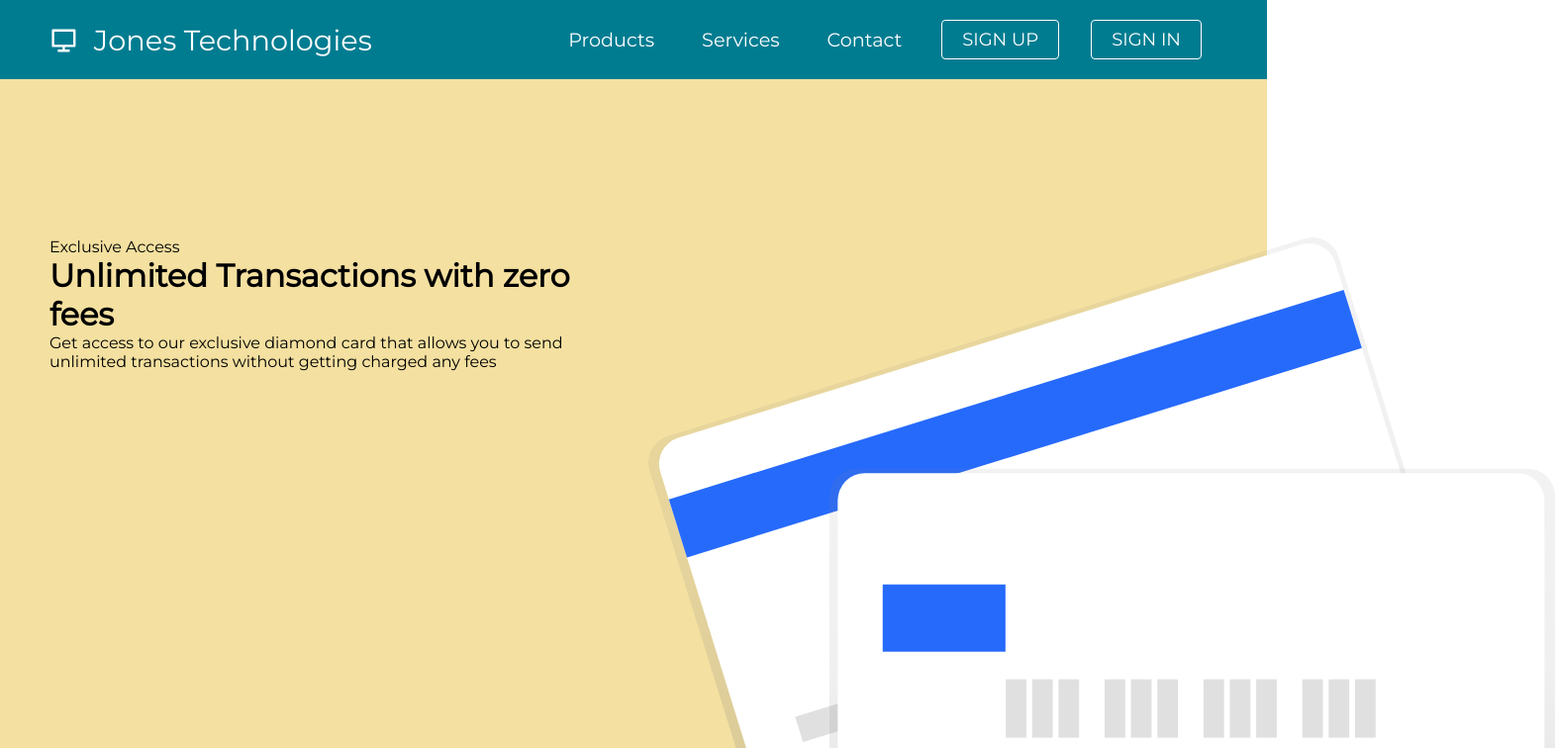
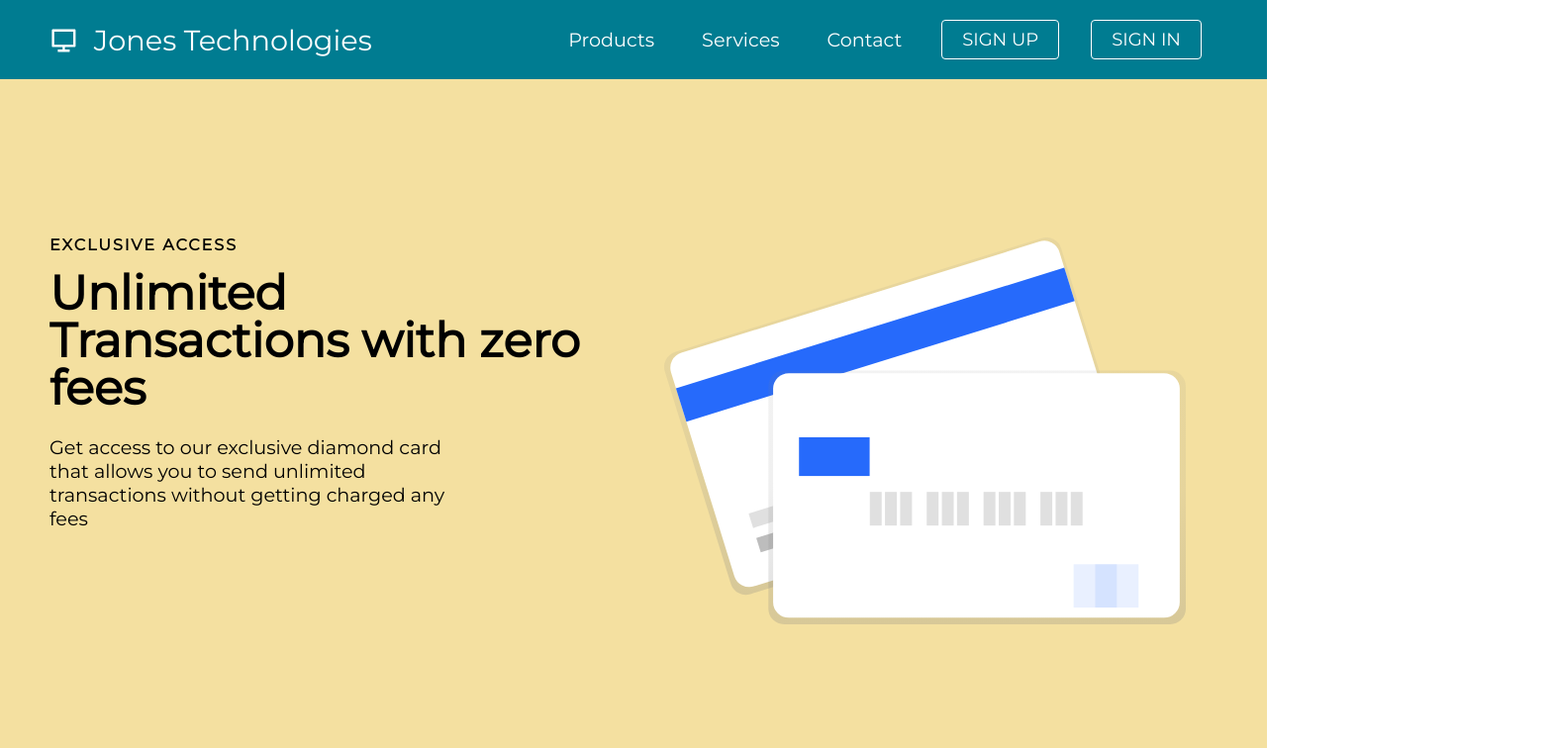
Before and after one commit to PunitorX/tech-commerce, a React (Create React App) app: page / in a window 1280 px wide. Shown: the top 756 px of the page at 99% size, 1571 px wide, since content can reach past the window. Built offline with nearby package versions, Linux system fonts and the light colour scheme.

Commit message:
'changed project name'

```diff
--- a/package.json
+++ b/package.json
@@ -1,5 +1,5 @@
 {
-  "name": "jones-tech",
+  "name": "tech-commerce",
   "version": "0.1.0",
   "private": true,
   "dependencies": {
--- a/src/components/HeroSection.css
+++ b/src/components/HeroSection.css
@@ -32,3 +32,72 @@
     max-width: 50%;
     flex-basis: 50%;
 }
+
+
+.home-hero-text-wrapper {
+    max-width: 540px;
+    padding-top: 0;
+    padding-bottom: 60px;
+}
+
+.top-line {
+    /* color: #f00946; */
+    font-size: 1rem;
+    line-height: 16px;
+    font-weight: 700;
+    letter-spacing: 2px;
+    text-transform: uppercase;
+    margin-bottom: 1rem;
+}
+
+.heading {
+    margin-bottom: 1.5rem;
+    font-size: 3rem;
+    line-height: 1;
+    font-weight: 600;
+    /* color: #000; */
+}
+
+.home-hero-subtitle {
+    max-width: 440px;
+    margin-bottom: 2rem;
+    font-size: 1.2rem;
+    line-height: 1.5rem;
+}
+
+.home-hero-img-wrapper {
+    max-width: 555px;
+}
+
+.home-hero-img {
+    max-width: 95%;
+    margin-top: 0;
+    margin-right: 0;
+    margin-left: 1rem;
+    padding-right: 0;
+}
+
+img {
+    border: 0;
+    max-width: 100%;
+    vertical-align: middle;
+    display: inline-block;
+}
+
+@media screen and (max-width: 991px) {
+    .container {
+        padding-right: 30px;
+        padding-left: 30px;
+    }
+}
+
+@media screen and (max-width: 768px) {
+    .home-hero-img-wrapper {
+        padding-bottom: 65px;
+    }
+
+    .col {
+        max-width: 100%;
+        flex-basis: 100%;
+    }
+}
--- a/src/components/HeroSection.js
+++ b/src/components/HeroSection.js
@@ -26,15 +26,10 @@ function HeroSection({
                 <div className="col">
                   <div className='home-hero-text-wrapper'>
                     <div className="top-line">{topLine}</div>
-                    <h1 className>{headLine}</h1>
+                    <h1 className='heading'>{headLine}</h1>
                     <p className="home-hero-subtitle">
                       {description}
                     </p>
-                    {/* <Link>
-                      <Button>
-                        {buttonLabel}
-                      </Button>
-                    </Link> */}
                   </div>
                 </div>
                 <div className="col">
```
Also changed, not shown: 1 other file (tests, documents, lock files or other folders).
